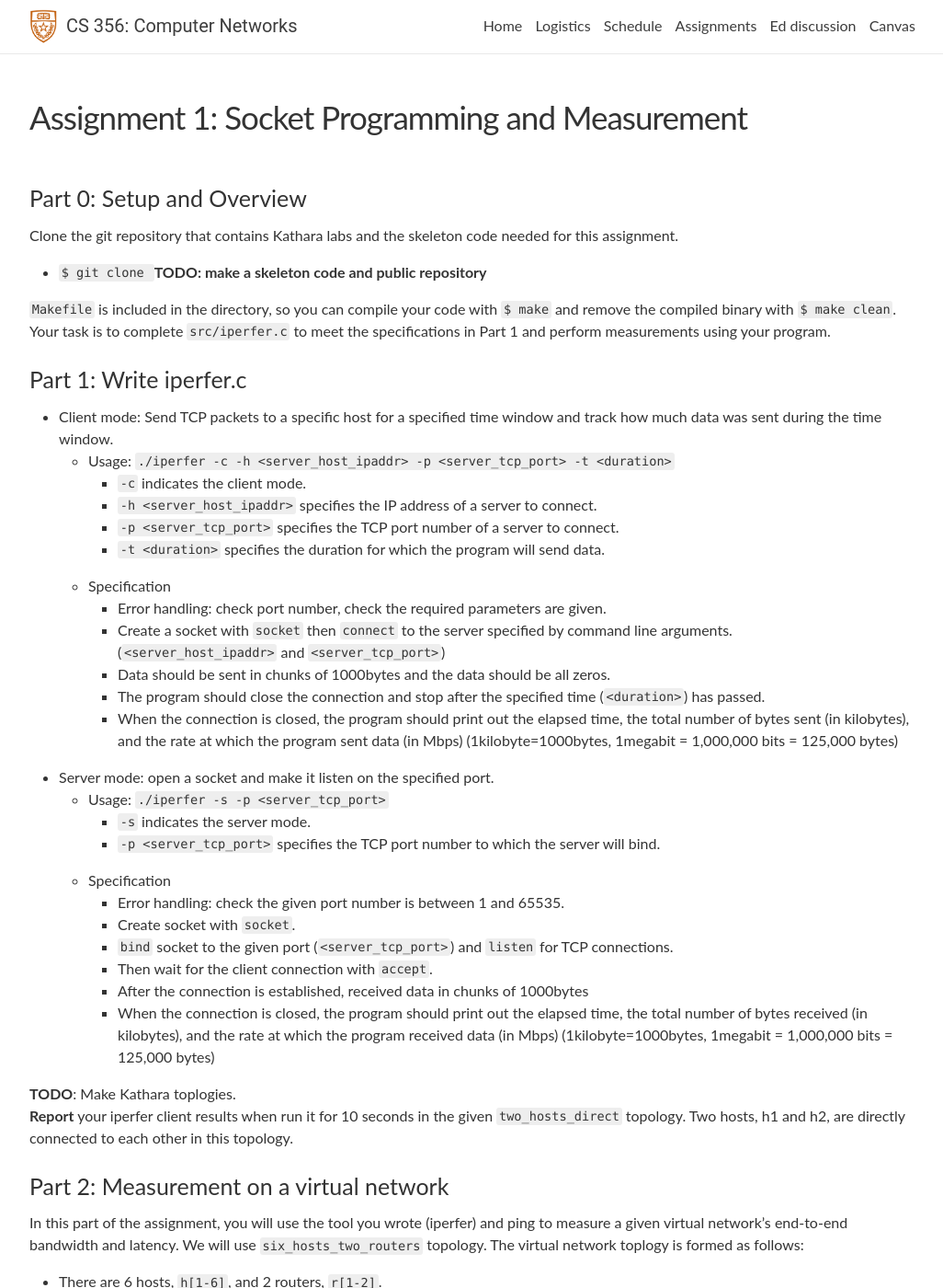
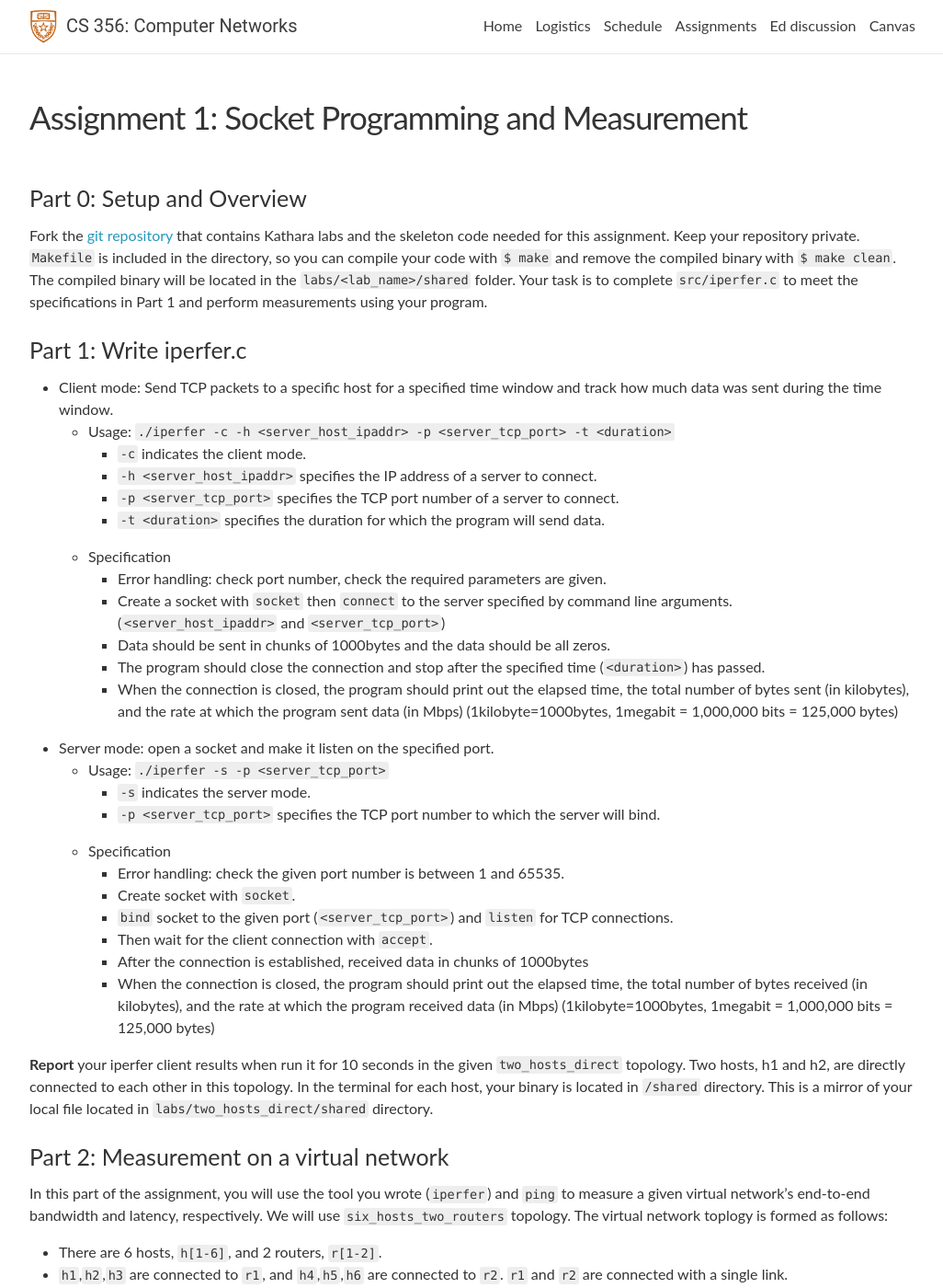
Before and after one commit to utcs356/sp25, a Jekyll site: the page built from _pages/1_socket.md, in a window 1280 px wide and 1400 px high. Shown: the whole window at 92% size, without its empty margins (126-1152 px from the left). Built offline with Jekyll 4.4.1, drawn with Linux system fonts in a browser that asks for light colours; nearby versions of some CDN libraries; comment, search, counter and statistics services are not loaded; some of the changed text lies outside the part shown.

Commit message:
Updates on Assignment 1

```diff
--- a/_pages/1_socket.md
+++ b/_pages/1_socket.md
@@ -4,10 +4,8 @@ permalink: /assignments/assignment1
 title: "Assignment 1: Socket Programming and Measurement"
 ---
 ### Part 0: Setup and Overview
-Clone the git repository that contains Kathara labs and the skeleton code needed for this assignment.
-* `$ git clone `  **TODO: make a skeleton code and public repository**
-
-`Makefile` is included in the directory, so you can compile your code with `$ make` and remove the compiled binary with `$ make clean`.
+Fork the [git repository](https://github.com/utcs356/assignment1.git) that contains Kathara labs and the skeleton code needed for this assignment. Keep your repository private.
+`Makefile` is included in the directory, so you can compile your code with `$ make` and remove the compiled binary with `$ make clean`. The compiled binary will be located in the `labs/<lab_name>/shared` folder.
 Your task is to complete `src/iperfer.c` to meet the specifications in Part 1 and perform measurements using your program.
 
 ### Part 1: Write iperfer.c
@@ -38,20 +36,19 @@ Your task is to complete `src/iperfer.c` to meet the specifications in Part 1 an
         * After the connection is established, received data in chunks of 1000bytes
         * When the connection is closed, the program should print out the elapsed time, the total number of bytes received (in kilobytes), and the rate at which the program received data (in Mbps) (1kilobyte=1000bytes, 1megabit = 1,000,000 bits = 125,000 bytes)
 
-**TODO**: Make Kathara toplogies.
-**Report** your iperfer client results when run it for 10 seconds in the given `two_hosts_direct` topology. Two hosts, h1 and h2, are directly connected to each other in this topology.
+**Report** your iperfer client results when run it for 10 seconds in the given `two_hosts_direct` topology. Two hosts, h1 and h2, are directly connected to each other in this topology. In the terminal for each host, your binary is located in `/shared` directory. This is a mirror of your local file located in `labs/two_hosts_direct/shared` directory.
 
 ### Part 2: Measurement on a virtual network
-In this part of the assignment, you will use the tool you wrote (iperfer) and ping to measure a given virtual network's end-to-end bandwidth and latency. We will use `six_hosts_two_routers` topology. The virtual network toplogy is formed as follows:
+In this part of the assignment, you will use the tool you wrote (`iperfer`) and `ping` to measure a given virtual network's end-to-end bandwidth and latency, respectively. We will use `six_hosts_two_routers` topology. The virtual network toplogy is formed as follows:
 * There are 6 hosts, `h[1-6]`, and 2 routers, `r[1-2]`.
 * `h1`,`h2`,`h3` are connected to `r1`, and `h4`,`h5`,`h6` are connected to `r2`. `r1` and `r2` are connected with a single link.
-* **TODO**: Add figure.
 
 **Q1**: Measure and report link latency and throughput between two adjacent routers, `r1` and `r2`.
 **Q2**: Measure and report path latency and throughput between two hosts, `h1` and `h4`.
 **Q3**: Effects of multiplexing
 We will study what happens when multiple hosts connected to `r1` simultaneously talk to hosts connected to `r2`. Report the average RTT and bandwidth measurement varying the number of host pairs. The host pairs are (`h1`,`h4`), (`h2`,`h5`), (`h3`,`h6`).
 **Q4**: Increase the bandwidth of the link between `r1` and `r2` and repeat 3.
+**TBA**: How to modify the link bandwidth
 
 ### Submission
 You must submit:
@@ -85,5 +82,4 @@ Kathara lab is a set of preconfigured (virtual) devices. A basic Kathara lab is
 * Subdirectories: contains the configuration settings for each device
 * `<device_name>.startup` files that describe actions performed by devices when they are started.
 
-To deploy virtual network, move to the Kathara lab directory then type `$ kathara lstart`. Then the xterm terminal connected to each virtual network device would appear. Some useful kathara commands are summarized below:
-**TODO**
+To deploy virtual network, move to the Kathara lab directory then type `$ kathara lstart`. Then the xterm terminal connected to each virtual network device would appear. Some useful kathara commands are summarized [here](https://www.kathara.org/man-pages/kathara.1.html)
```
